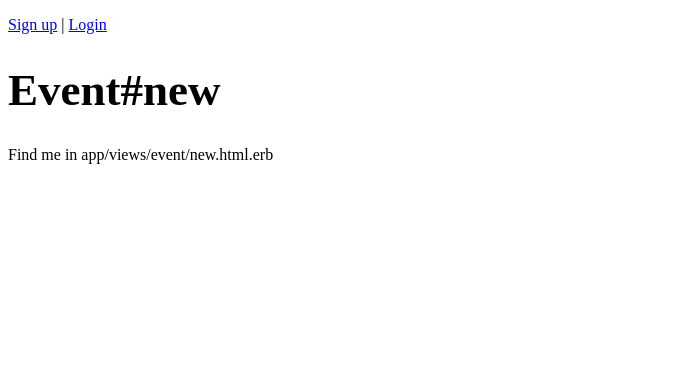
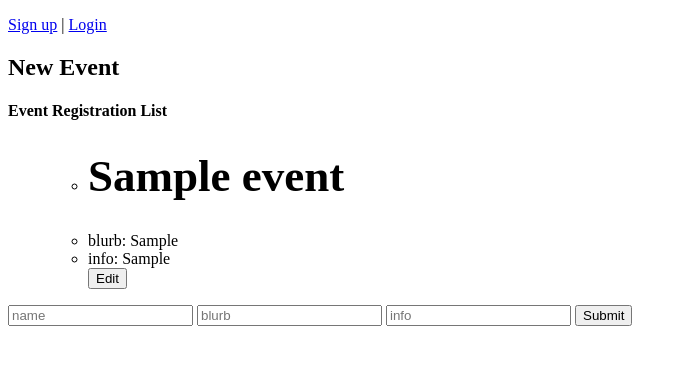
Before and after one commit to morrisonkey/catch_the_game, a Rails app: page /events/new in a window 1280 px wide. Shown: the top 365 px of the page, without its empty margins (0-687 px from the left). Run offline with Rails 7, Linux system fonts and the light colour scheme; tables that the repository leaves empty hold one stand-in row (values such as "Sample post"); style sheets or scripts are compiled from the project's sources; parts of the project's set-up code (start-up, migrations or seed data) failed here and were passed over; some libraries are stand-ins or nearby versions.

Commit message:
tweaking java ajax on new event form

```diff
--- /dev/null
+++ b/app/assets/javascripts/event.js
@@ -0,0 +1,155 @@
+//MODEL
+
+function Event(eventJSON){
+  this.name = eventJSON.name;
+  this.blurb = eventJSON.blurb;
+  this.info = eventJSON.info;
+  this.id = eventJSON.id;
+  this.venue = eventJSON.venue;
+  this.venue_id = eventJSON.venue_id;
+  this.broadcast = eventJSON.broadcast;
+  this.broadcast_id = eventJSON.venue_id;
+}
+
+//VIEW
+function EventView(model){
+  this.model = model;
+  this.el = undefined;
+}
+
+EventView.prototype.render = function(){
+  var eventTemplate = _.template($("#eventTemplate").text());
+  var eventHTML = eventTemplate(this.model);
+  var newElement = eventHTML;
+  this.el = newElement;
+  return this
+}
+
+//Collection
+function EventCollection(){
+  this.models = {};
+}
+
+EventCollection.prototype.create = function(paramObject){
+  $.ajax({
+    url: '/event',
+    method: 'POST',
+    dataType: 'json',
+    data: {event: paramObject}
+  }).done(function(data){
+    //INSERT CALLBACK CODE HERE
+    console.log(data);
+    EventCollection.add(data);
+  })
+}
+
+EventCollection.prototype.update = function(paramObject){
+  console.log(paramObject);
+  $.ajax({
+    url: '/event/' + paramObject["id"],
+    method: 'PATCH',
+    dataType: 'json',
+    data: {event: paramObject}
+  }).done(function(data){
+    console.log(data);
+    eventCollection.patch(data)
+  })
+}
+
+EventCollection.prototype.fetch = function(){
+  var self = this;
+    $.ajax({
+      url: '/events',
+      dataType: 'json',
+      method: 'get'
+    }).done(function(data){
+      for(id in data){
+      self.add(data[id]);
+      }
+    })
+}
+
+var eventCollection = new EventCollection();
+
+EventCollection.prototype.add = function(eventJSON){
+  var newEvent = new Event(eventJSON);
+  this.models[eventJSON.id] = newEvent;
+  $(this).trigger('refresh');
+}
+
+EventCollection.prototype.patch = function(eventJSON){
+  var modelToUpdate = this.models[eventJSON.id]
+  modelToUpdate.name = eventJSON.name;
+  modelToUpdate.blurb = eventJSON.blurb;
+  modelToUpdate.info = eventJSON.info;
+  $(this).trigger('refresh');
+}
+
+function displayEntireCollection(){
+  $('.events').empty().html('');
+  for(id in eventCollection.models){
+    var event = eventCollection.models[id];
+    var eventView = new EventView(event);
+    $('.events').append(eventView.render().el);
+  }
+  updateItem();
+  setEditForm();
+}
+
+function setEditForm(){
+  $( ".edit" ).click(function() {
+  var ItemId = $(this).parent().attr( "id" );
+  // console.log($(this).parent().children('li').eq(0).text());
+  // console.log($(this).parent().children('li').eq(1).text());
+  // console.log($(this).parent().children('li').eq(2).text());
+  // console.log$(this).parent().children('li').eq(2).text());
+  var name = $(this).parent().children('li').eq(0).text().replace(/^[^_]*:/, "").trim();;
+  var blurb = $(this).parent().children('li').eq(1).text().replace(/^[^_]*:/, "").trim();;
+  var info = $(this).parent().children('li').eq(2).text().replace(/^[^_]*:/, "").trim();;
+  $(this).parent().children('li').eq(0).replaceWith( "<input type='text' name='name' value='" + name + "'>" );
+  $(this).parent().children('li').eq(0).replaceWith( "<input type='text' name='blurb' value='" + blurb + "'>" );
+  $(this).parent().children('li').eq(0).replaceWith( "<input type='text' name='info' value='" + info + "'>" );
+  //$(this).parent().children('input').eq(3).after("</form>");
+  //$(this).parent().find('h1').replaceWith( "<input>" );
+  // console.log($("#"+ ItemId).find('h1').replaceWith( "<input>" ));
+  $(this).replaceWith("<input type='submit'>");
+  $(this).after("</form>");
+  });
+}
+
+function updateItem(){
+   $('.edit-form').on('submit', function(e){
+    console.log(e);
+    e.preventDefault();
+    var updatedItems = $(this).serializeArray();
+    console.log("i'm clicked");
+    console.log({id: updatedItems[3].value, name: updatedItems[0].value, blurb: updatedItems[1].value, info: updatedItems[2].value});
+    //FIX THIS!!!!!!
+    eventCollection.update({id: updatedItems[3].value, name: updatedItems[0].value, blurb: updatedItems[1].value, info: updatedItems[2].value});
+  })
+}
+
+
+$(function(){
+
+  eventCollection.fetch();
+
+  $(eventCollection).on('refresh', function(){
+    displayEntireCollection();
+  })
+
+
+  $('.event-form').on('submit', function(e){
+  console.log(e);
+  e.preventDefault();
+  // var newEventInput = $('.event-form input[name="name"]');
+  var newEventInput = $(this).serializeArray();
+  console.log({name: newEventInput[0].value, blurb: newEventInput[1].value, info: newEventInput[2].value});
+
+  // Insert AJAX call below
+  eventCollection.create({name: newEventInput[0].value, blurb: newEventInput[1].value, info: newEventInput[2].value});
+
+    resetForm($('.event-form'));
+   })
+
+})
--- a/app/assets/javascripts/event.js.coffee
+++ /dev/null
@@ -1,3 +0,0 @@
-# Place all the behaviors and hooks related to the matching controller here.
-# All this logic will automatically be available in application.js.
-# You can use CoffeeScript in this file: http://coffeescript.org/
--- a/app/controllers/events_controller.rb
+++ b/app/controllers/events_controller.rb
@@ -1,6 +1,10 @@
 class EventsController < ApplicationController
+
+  respond_to :json
+
   def index
-    @events = Event.all
+    events = Event.all
+    respond_with events
   end
 
   def show
@@ -8,17 +12,30 @@ class EventsController < ApplicationController
   end
 
   def new
+    @event = Event.find_by_id(params[:id])
+    # change this later
   end
 
   def create
+    event = Event.create(event_params)
+    respond_with event
   end
 
   def edit
   end
 
   def update
+    event = Event.find(params[:id])
+    event.update(event_params)
+    respond_with event
   end
 
   def delete
   end
+
+  private
+
+  def event_params
+    params.require(:event).permit(:id, :name, :blurb, :info)
+  end
 end
--- a/app/views/events/new.html.erb
+++ b/app/views/events/new.html.erb
@@ -1,2 +1,28 @@
-<h1>Event#new</h1>
-<p>Find me in app/views/event/new.html.erb</p>
+<h2>New Event</h2>
+
+
+<h4>Event Registration List</h4>
+<div class='event-manager'>
+  <ul class='events'>
+  </ul>
+
+  <form class='event-form'>
+    <input type="text" name='name' placeholder="name">
+    <input type="text" name='blurb' placeholder="blurb">
+    <input type="text" name='info' placeholder="info">
+    <input type="submit">
+  </form>
+</div>
+
+
+<script id="eventTemplate" type="text/template">
+  <ul id=<%%= id %> class="event">
+  <form class="edit-form">
+    <li><h1><%%= name %></h1></li>
+    <li>blurb: <%%= blurb %></li>
+    <li>info: <%%= info %></li>
+    <input type="hidden" name="id" value=<%%= id %>>
+    <button class="edit">Edit</button>
+  </form>
+  </ul>
+</script>
--- a/app/views/layouts/application.html.erb
+++ b/app/views/layouts/application.html.erb
@@ -7,6 +7,7 @@
   <%= csrf_meta_tags %>
   <script src="//code.jquery.com/jquery-1.10.2.js"></script>
   <script src="//code.jquery.com/ui/1.10.4/jquery-ui.js"></script>
+  <script src="//cdnjs.cloudflare.com/ajax/libs/underscore.js/1.5.2/underscore-min.js"></script>
 </head>
 <body>
   <!-- the following is text pasted from guides.railsgirls.com/devise/ for devise login verification -->
--- a/app/views/venues/show.html.erb
+++ b/app/views/venues/show.html.erb
@@ -1,7 +1,7 @@
+    <img src="<%=@venue.photo_url%>" width="1050" height="350"/>
 <h1><%= @venue.name %></h1>
 <div>
   <sidebar>
-    <p>Photo: <%=@venue.photo_url%></p>
     <p>City: <%=@venue.city%></p>
     <p>State: <%=@venue.state%></p>
     <p>Zip: <%=@venue.zip%></p>
```
Also changed, not shown: app/views/teams/show.html.erb (+3 -5 lines), app/views/welcome/index.html.erb (+27 -2 lines).
